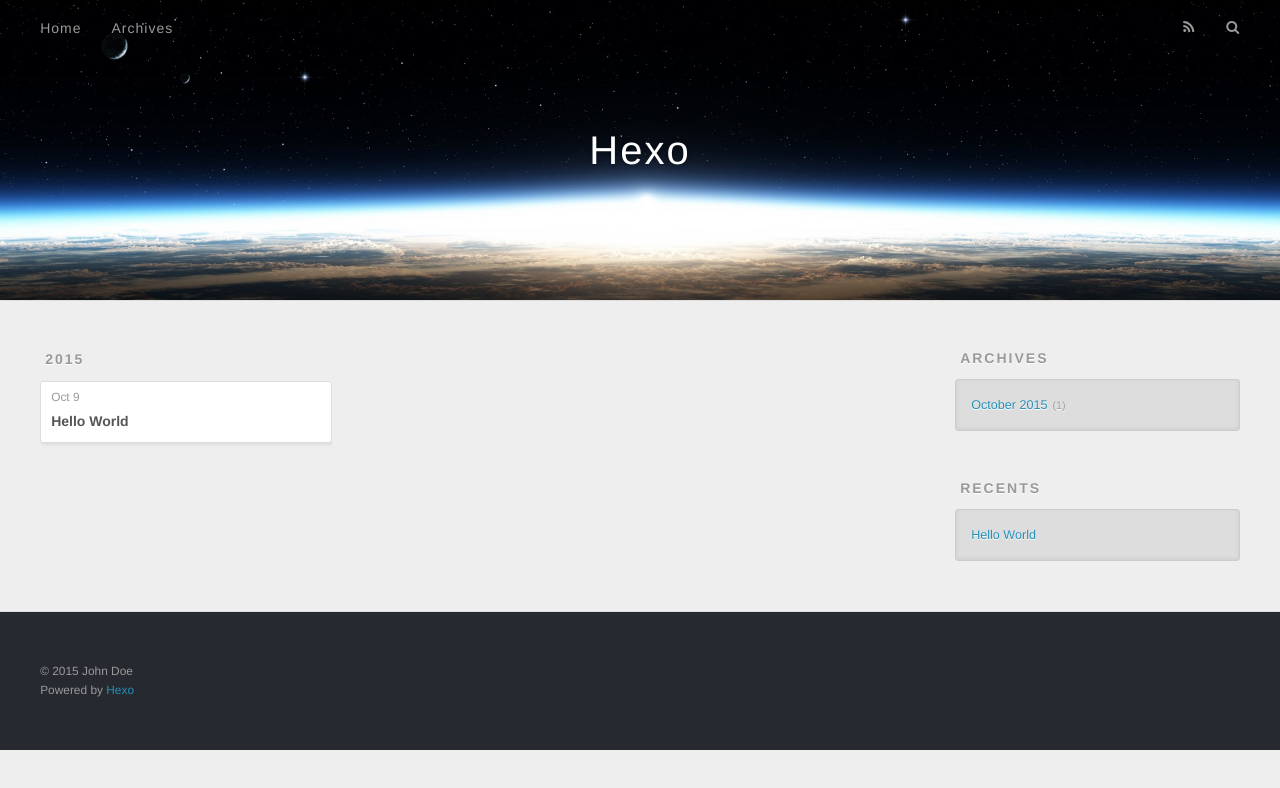
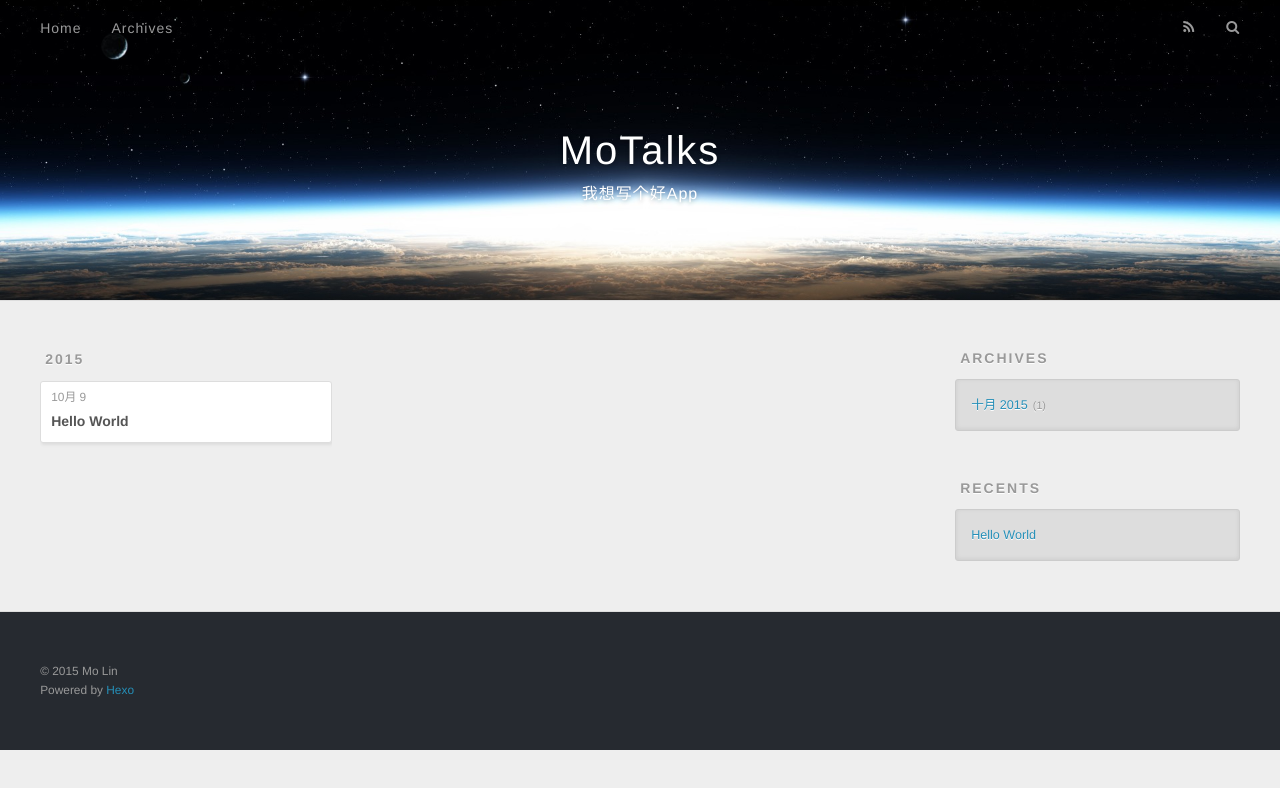
Before and after one commit to apkcoder/apkcoder.github.io, a plain HTML site: page archives/2015/10/index.html in a window 1280 px wide. Drawn offline with nearby package versions, Linux system fonts and the light colour scheme.

Commit message:
Site updated: 2015-10-09 23:43:31

```diff
--- a/archives/2015/10/index.html
+++ b/archives/2015/10/index.html
@@ -3,19 +3,19 @@
 <head>
   <meta charset="utf-8">
 
-  <title>Archives: 2015/10 | Hexo</title>
+  <title>Archives: 2015/10 | MoTalks</title>
   <meta name="viewport" content="width=device-width, initial-scale=1, maximum-scale=1">
-  <meta name="description">
+  <meta name="description" content="学习总结 思考感悟 知识管理">
 <meta property="og:type" content="website">
-<meta property="og:title" content="Hexo">
+<meta property="og:title" content="MoTalks">
 <meta property="og:url" content="http://yoursite.com/archives/2015/10/index.html">
-<meta property="og:site_name" content="Hexo">
-<meta property="og:description">
+<meta property="og:site_name" content="MoTalks">
+<meta property="og:description" content="学习总结 思考感悟 知识管理">
 <meta name="twitter:card" content="summary">
-<meta name="twitter:title" content="Hexo">
-<meta name="twitter:description">
+<meta name="twitter:title" content="MoTalks">
+<meta name="twitter:description" content="学习总结 思考感悟 知识管理">
 
-    <link rel="alternative" href="/atom.xml" title="Hexo" type="application/atom+xml">
+    <link rel="alternative" href="/atom.xml" title="MoTalks" type="application/atom+xml">
 
 
     <link rel="icon" href="/favicon.png">
@@ -33,8 +33,12 @@
   <div id="header-outer" class="outer">
     <div id="header-title" class="inner">
       <h1 id="logo-wrap">
-        <a href="/" id="logo">Hexo</a>
+        <a href="/" id="logo">MoTalks</a>
       </h1>
+
+        <h2 id="subtitle-wrap">
+          <a href="/" id="subtitle">我想写个好App</a>
+        </h2>
 
     </div>
     <div id="header-inner" class="inner">
@@ -76,7 +80,7 @@
   <div class="archive-article-inner">
     <header class="archive-article-header">
       <a href="/2015/10/09/hello-world/" class="archive-article-date">
-  <time datetime="2015-10-09T14:22:22.000Z" itemprop="datePublished">Oct 9</time>
+  <time datetime="2015-10-09T14:22:22.000Z" itemprop="datePublished">10月 9</time>
 </a>
 
 
@@ -106,7 +110,7 @@
   <div class="widget-wrap">
     <h3 class="widget-title">Archives</h3>
     <div class="widget">
-      <ul class="archive-list"><li class="archive-list-item"><a class="archive-list-link" href="/archives/2015/10/">October 2015</a><span class="archive-list-count">1</span></li></ul>
+      <ul class="archive-list"><li class="archive-list-item"><a class="archive-list-link" href="/archives/2015/10/">十月 2015</a><span class="archive-list-count">1</span></li></ul>
     </div>
   </div>
 
@@ -133,7 +137,7 @@
 
   <div class="outer">
     <div id="footer-info" class="inner">
-      &copy; 2015 John Doe<br>
+      &copy; 2015 Mo Lin<br>
       Powered by <a href="http://hexo.io/" target="_blank">Hexo</a>
     </div>
   </div>
```
Also changed, not shown: 2015/10/09/hello-world/index.html (+11 -7 lines), archives/2015/index.html (+16 -12 lines), archives/index.html (+16 -12 lines), index.html (+16 -12 lines).
